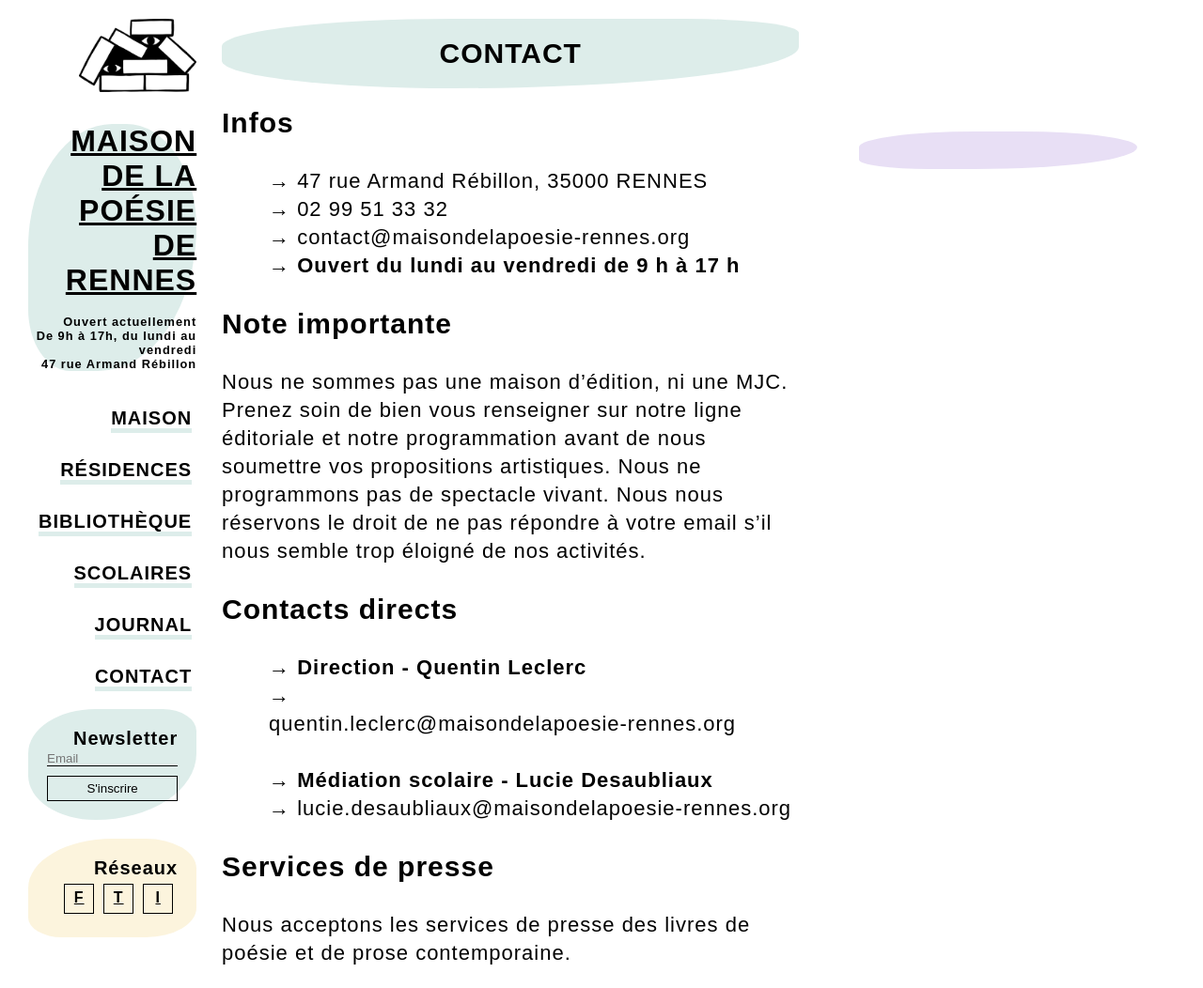
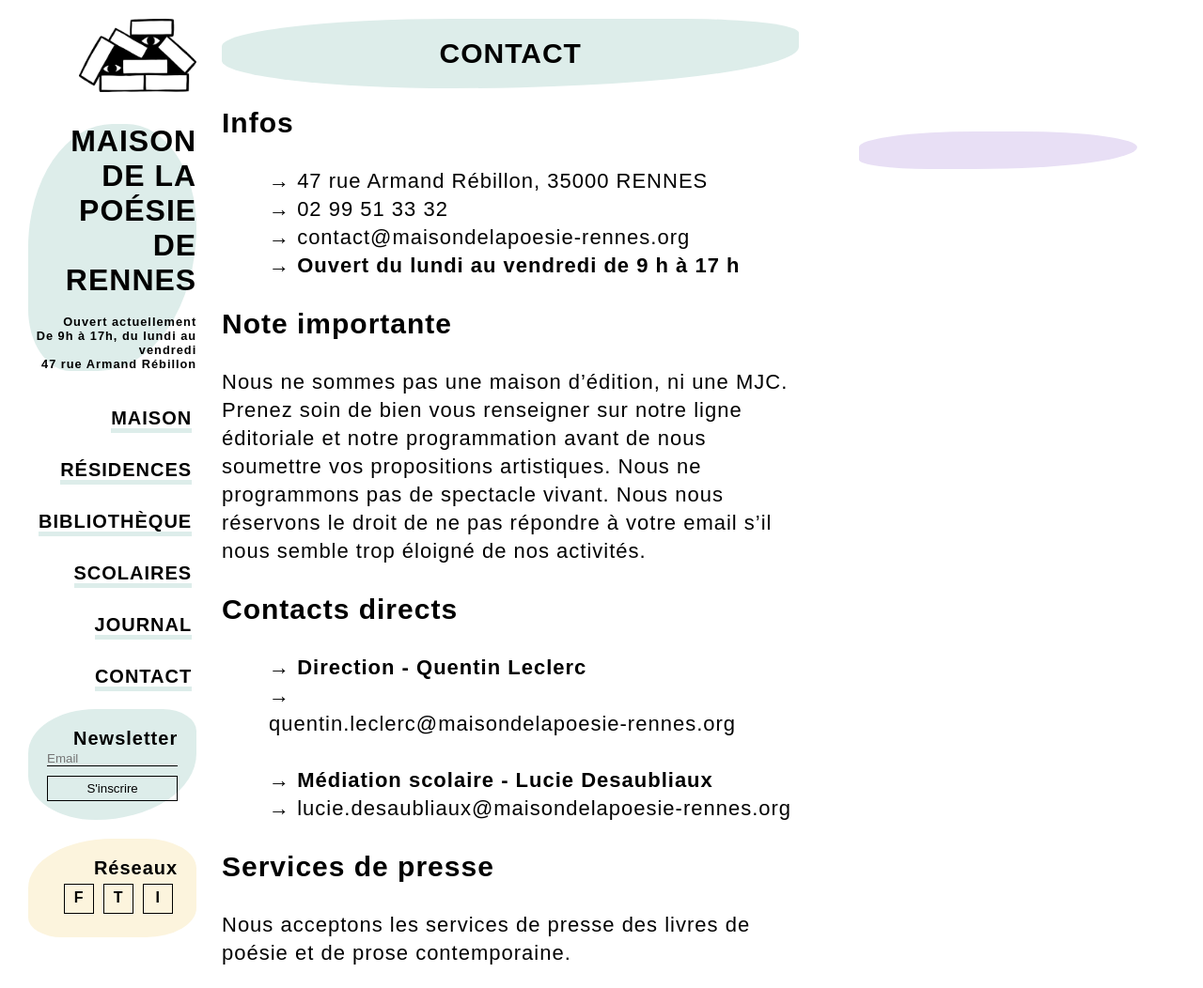
Before and after one commit to PQuod/MaisondelaPoesiedeRennes, a Jekyll site: the page built from contact.md, in a window 1280 px wide. Shown: the top 1052 px of the page at 94% size. Built offline with Jekyll 4.4.1, drawn with Linux system fonts in a browser that asks for light colours; some web fonts are replaced; a script that is not in the unit is left out.

Commit message:
fixing paddings

```diff
--- a/_layouts/journal.html
+++ b/_layouts/journal.html
@@ -10,7 +10,9 @@
     <p class="event_type">{{ article.date | date: "%-d/%m/%Y"}}</p>
     <h3 class="journal_titre color_autres">{{ article.title }}</h3>
     <div class="post_descript">
+      <div class="post_content">
       {{ article.content | markdownify}}
+      </div>
     </div>
     <hr>
     {% endif %}
--- a/_layouts/page.html
+++ b/_layouts/page.html
@@ -11,7 +11,9 @@
       <p>{% if page.tarif %}Combien : {{ page.tarif }}{% endif %}</p>
     </div>
     <div class="post_descript">
+      <div class="post_content">
     {{ page.content | markdownify }}
+    </div>
     </div>
 <hr>
     <div class="artiste_bio">
--- a/_layouts/rubrique.html
+++ b/_layouts/rubrique.html
@@ -18,7 +18,9 @@
     <div class="post_descript">
       <div class="sommaire">
       </div>
+    <div class="post_content">
     {{ page.content | markdownify }}
+    </div>
     </div>
 {% if page.title == "Résidences" %}
   {% include scripts/residence_list.html %}
--- a/_sass/minima/_layout.scss
+++ b/_sass/minima/_layout.scss
@@ -17,6 +17,11 @@
   margin-bottom:var(--line-height);
   background-color:var(--color_autres);
   border-radius: 60% 50% 70% 30%;
+  text-decoration:none;
+}
+
+.en-tete a{
+    text-decoration:none;
 }
 
 .titre-site:hover{
@@ -51,9 +56,6 @@
 }
 
 
-
-
-
 .social{
   border:1px solid black;
   padding:5px;
@@ -63,6 +65,7 @@
   display:inline-block;
   text-align:center;
   cursor:pointer;
+  text-decoration:none;
 }
 
 .social:hover{
@@ -276,15 +279,15 @@
     margin-bottom:var(--line-height);
 }
 
-article ul {
+.post_content ul {
   padding-left:50px;
 }
 
-article ol{
+.post_content ol{
   padding-left:70px;
 }
 
-article li:last-of-type{
+.post_content li:last-of-type{
     margin-bottom:var(--line-height);
 }
 
@@ -298,13 +301,11 @@
   padding:20px;
   border-radius: 50% 50% 70% 30%;
 }
+
 .sommaire li:last-of-type{
     margin-bottom:0px;
 }
 
-ul ul{
-  padding-left:20px;
-}
 
 label{
   font-size:20px;
```
